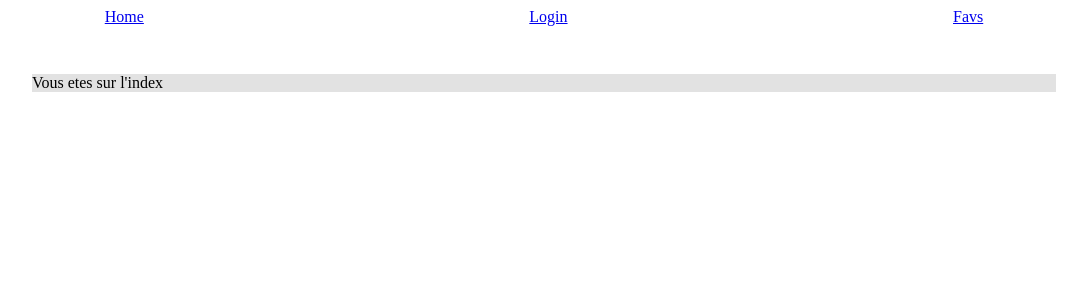
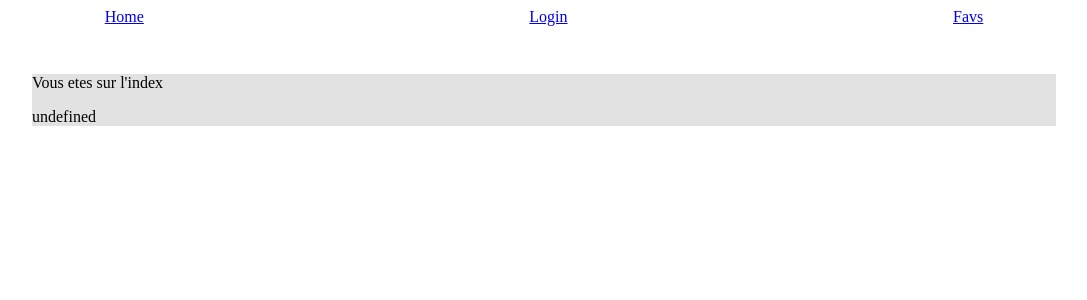
Before and after one commit to Lockev/VueImgurApiRendu, a Vue app: page / in a window 1280 px wide. Shown: the top 300 px of the page, without its empty margins (96-1183 px from the left). Built offline with nearby package versions, Linux system fonts and the light colour scheme.

Commit message:
login and token working

```diff
--- a/src/api/imgur.js
+++ b/src/api/imgur.js
@@ -1,6 +1,6 @@
 // import Axios from "axios";
 
-const CLIENT_ID = "1e4f0f7f7804234";
+const CLIENT_ID = "cccede7e89b5bc6";
 
 export default {
   login() {
--- a/src/assets/css/style.css
+++ b/src/assets/css/style.css
@@ -25,3 +25,10 @@
   width: 80vw;
   margin: 0 auto;
 }
+.button{
+  background-color: darkseagreen;
+  color:white;
+  display:block;
+  margin: auto;
+  border-radius: 30px;
+}
--- a/src/router/index.js
+++ b/src/router/index.js
@@ -5,12 +5,13 @@ import Index from "./../views/Index.vue";
 import Login from "./../views/Login.vue";
 import Favs from "./../views/Favs.vue";
 
+
 Vue.use(Router);
 
 export default new Router({
   routes: [
     { path: "/", name: "Index", component: Index },
     { path: "/login", name: "Login", component: Login },
-    { path: "/favs", name: "Favs", component: Favs }
+    { path: "/favs", name: "Favs", component: Favs },
   ]
 });
--- a/src/store/modules/oauth.js
+++ b/src/store/modules/oauth.js
@@ -1,12 +1,21 @@
 import api from "./../../api/imgur";
+
+const state = {
+  token: window.localStorage.getItem('imgur_token')
+}
 
 const actions = {
   login: () => {
     api.login();
-    console.log("Passé dans store/oauth");
+    router.push({ name: 'Index' })
+  },
+  logout: () => {
+    localStorage.removeItem('imgur_token')
+    router.push({ name: 'Index' })
   }
 };
 
 export default {
   actions
+
 };
--- a/src/views/Index.vue
+++ b/src/views/Index.vue
@@ -1,15 +1,37 @@
 <template>
   <div class="container">
     <p>Vous etes sur l'index</p>
+    <p>{{ token || "pas de token" }}</p>
   </div>
 </template>
 
 <script>
+function getUrlVars() {
+  var vars = {};
+  window.location.href.replace(/[?&]+([^=&]+)=([^&]*)/gi, function (
+    m,
+    key,
+    value
+  ) {
+    vars[key] = value;
+  });
+  return vars;
+}
+
 export default {
   name: "Index",
-
+  computed: {
+    token: function () {
+      return localStorage.getItem("imgur_token");
+    },
+  },
+  created() {
+    let token = getUrlVars()["access_token"];
+    console.log(token);
+    window.localStorage.setItem("imgur_token", token);
+  },
   data() {
     return {};
-  }
+  },
 };
 </script>
--- a/src/views/Login.vue
+++ b/src/views/Login.vue
@@ -2,6 +2,7 @@
   <div class="container">
     <div>
       <a class="" v-on:click="login">Login</a>
+      <button class="button" v-on:click="login">Login</button>
     </div>
   </div>
 </template>
@@ -14,6 +15,6 @@ export default {
   methods: mapActions(["login"]),
   data() {
     return {};
-  }
+  },
 };
 </script>
```
Also changed, not shown: 1 other file (tests, documents, lock files or other folders).
